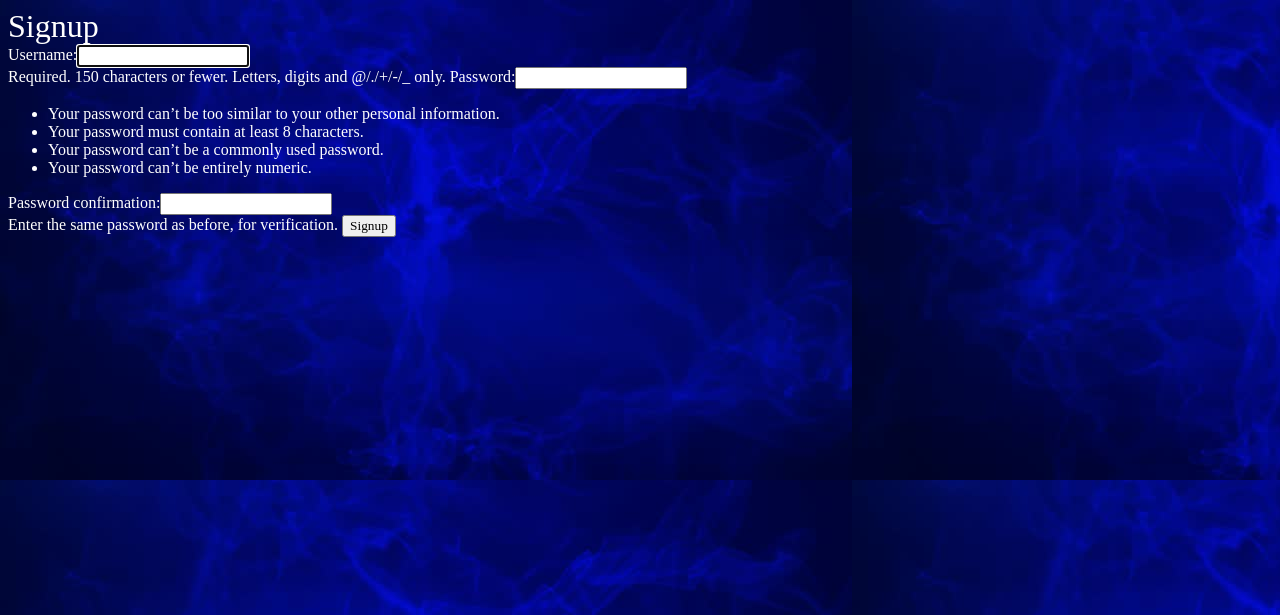
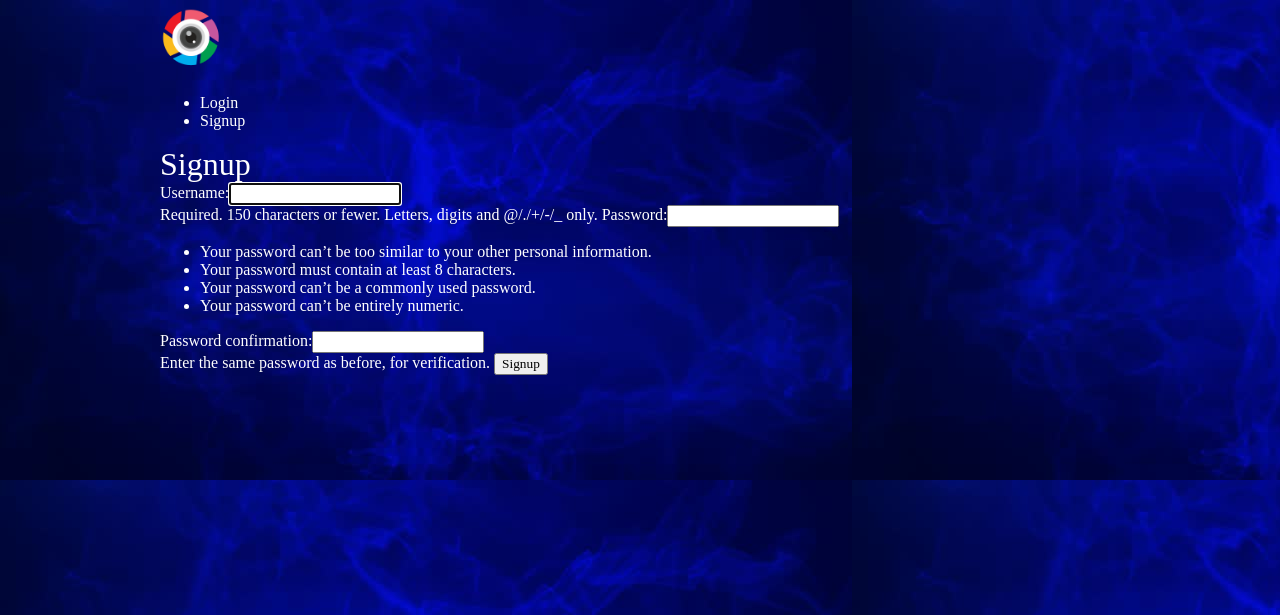
Before and after one commit to afrida67/Django-photo-uploading-website, a Django app: page /accounts/signup/ in a window 1280 px wide. Shown: the top 615 px of the page. Run offline with Django 3.2, Linux system fonts and the light colour scheme.

Commit message:
added base url and base template

```diff
--- a/assets/styles.css
+++ b/assets/styles.css
@@ -18,3 +18,8 @@ a, a:hover, a:visited{
     color: #fff;
     text-decoration: none;
 }
+
+.wrapper{
+    max-width: 960px;
+    margin: 0 auto;
+}
--- a/d_photo_website/urls.py
+++ b/d_photo_website/urls.py
@@ -5,11 +5,13 @@ from django.urls import include, path
 from django.conf import settings
 from django.conf.urls.static import static
 from django.contrib.staticfiles.urls import staticfiles_urlpatterns
+from accounts import views as home_view
 
 urlpatterns = [
     path('gallery/', include('gallery.urls')),
     path('admin/', admin.site.urls),
     path('accounts/', include('accounts.urls')),
+    path('',home_view.login_view, name="mainpage"),
 ]
 
 urlpatterns += staticfiles_urlpatterns()
--- a/templates/layout_base.html
+++ b/templates/layout_base.html
@@ -8,6 +8,16 @@
         <link rel="stylesheet" href="{% static 'styles.css' %}">
     </head>
     <body>
+        <header class="wrapper">
+            <h1><a href="#"><img src="{% static 'logo.png'%}" height="62" width="62"/></a></h1>
+            <nav>
+                <ul>
+                     <li><a href="{% url 'accounts:login' %}">Login</a></li>
+                     <li><a href="{% url 'accounts:signup' %}">Signup</a></li>
+                </ul>
+            </nav>
+        </header>
+
         <div class="wrapper">
 
             {% block content %}
```
Also changed, not shown: gallery/templates/gallery/album_form.html (deleted, +0 -43 lines), gallery/templates/gallery/form-template.html (deleted, +0 -11 lines), assets/logo.png (added), db.sqlite3.
